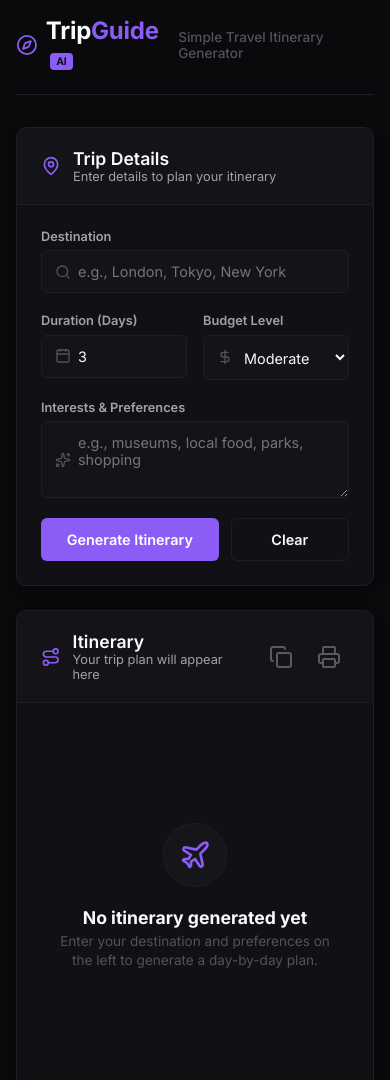
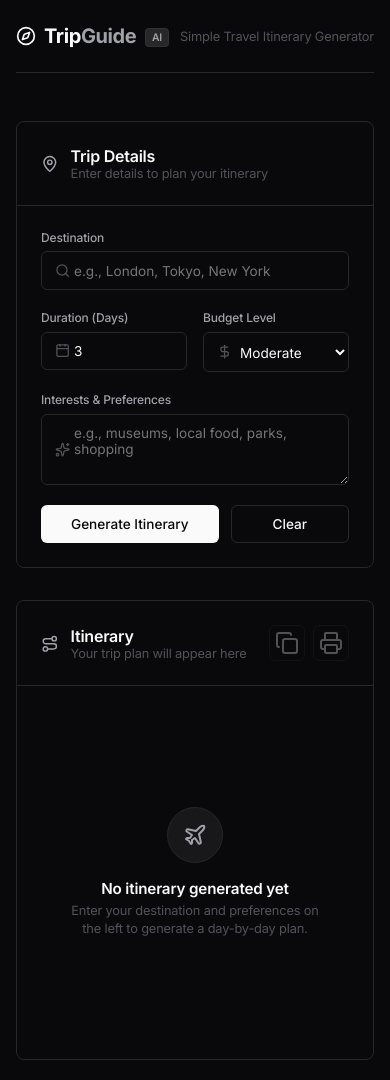
Before and after one commit to aadi17-arch/tripguide, a website: page public/index.html in a window 390 px wide. Shown: the top 1080 px of the page. Drawn offline with nearby package versions, Linux system fonts and the light colour scheme.

Commit message:
Update UI style to modern minimalist shadcn theme

```diff
--- a/public/app.js
+++ b/public/app.js
@@ -216,7 +216,7 @@ document.addEventListener("DOMContentLoaded", () => {
                         margin: 0 auto;
                     }
                     h3 {
-                        color: #8b5cf6;
+                        color: #09090b;
                         border-bottom: 2px solid #e2e8f0;
                         padding-bottom: 0.5rem;
                         margin-top: 2rem;
--- a/public/style.css
+++ b/public/style.css
@@ -1,28 +1,29 @@
-/* Clean, Minimalist Dark Theme (Charcoal & Violet) */
+/* Modern Minimalist Dark Theme (shadcn/ui inspired) */
 :root {
-    --bg-primary: #0a0a0c;     /* Deep Steel Charcoal */
-    --bg-secondary: #111115;   /* Dark Carbon Gray */
-    --border-color: #1e1e24;   /* Slate Border */
-    --border-hover: #2d2d37;
+    --bg-primary: #09090b;       /* Zinc 950 */
+    --bg-secondary: #09090b;
+    --card-bg: #09090b;          /* Pure flat dark layout */
+    --border-color: #27272a;     /* Zinc 800 */
+    --border-hover: #3f3f46;     /* Zinc 700 */
 
-    --text-primary: #f8fafc;
-    --text-secondary: #a1a1aa;
-    --text-muted: #52525b;
+    --text-primary: #fafafa;     /* Zinc 50 */
+    --text-secondary: #a1a1aa;   /* Zinc 400 */
+    --text-muted: #52525b;       /* Zinc 600 */
 
-    /* Solid Clean Colors - No Gradients */
-    --primary: #8b5cf6;        /* Solid Violet / Iris */
-    --primary-bg-hover: #7c3aed;
-    --danger: #ef4444;        /* Red */
-    --success: #10b981;
+    /* Premium Muted Accents */
+    --primary: #fafafa;          /* High contrast white button */
+    --primary-text: #09090b;     /* Dark text inside white button */
+    --accent: #3f3f46;           /* Zinc 700 for highlights */
+    --danger: #ef4444;
+    --success: #22c55e;
 
-    --card-bg: #111115;
-    --shadow-md: 0 4px 12px rgba(0, 0, 0, 0.4);
-    --shadow-lg: 0 8px 24px rgba(0, 0, 0, 0.5);
+    --shadow-sm: 0 1px 2px 0 rgba(0, 0, 0, 0.05);
+    --shadow-md: 0 4px 6px -1px rgba(0, 0, 0, 0.1), 0 2px 4px -2px rgba(0, 0, 0, 0.1);
 
     --radius-md: 6px;
-    --radius-lg: 10px;
+    --radius-lg: 8px;
 
-    --transition-smooth: all 0.2s ease-in-out;
+    --transition-smooth: all 0.15s ease;
 }
 
 /* Global Reset & Base */
@@ -40,18 +41,19 @@ body {
     overflow-x: hidden;
     display: flex;
     flex-direction: column;
+    letter-spacing: -0.01em;
 }
 
 /* Container & Layout */
 .app-container {
-    max-width: 1200px;
+    max-width: 1100px;
     width: 100%;
     margin: 0 auto;
-    padding: 2rem 1.5rem;
+    padding: 3rem 1.5rem;
     flex: 1;
     display: flex;
     flex-direction: column;
-    gap: 2rem;
+    gap: 3rem;
 }
 
 /* Header */
@@ -60,7 +62,7 @@ body {
     justify-content: space-between;
     align-items: center;
     border-bottom: 1px solid var(--border-color);
-    padding-bottom: 1.25rem;
+    padding-bottom: 1.5rem;
 }
 
 .logo {
@@ -70,52 +72,52 @@ body {
 }
 
 .logo-icon {
-    width: 1.5rem;
-    height: 1.5rem;
-    color: var(--primary);
+    width: 1.25rem;
+    height: 1.25rem;
+    color: var(--text-primary);
 }
 
 .logo-text {
-    font-size: 1.5rem;
+    font-size: 1.25rem;
     font-weight: 700;
-    letter-spacing: -0.01em;
+    letter-spacing: -0.02em;
 }
 
 .logo-text span {
-    color: var(--primary);
+    color: var(--text-secondary);
 }
 
 .badge {
-    background-color: var(--primary);
-    color: #0b0f12;
+    background-color: var(--border-color);
+    color: var(--text-secondary);
     font-size: 0.65rem;
-    font-weight: 700;
+    font-weight: 600;
     padding: 0.15rem 0.4rem;
     border-radius: 4px;
     vertical-align: middle;
     margin-left: 0.25rem;
+    border: 1px solid rgba(255, 255, 255, 0.05);
 }
 
 .header-tagline {
     color: var(--text-muted);
-    font-size: 0.85rem;
-    font-weight: 500;
+    font-size: 0.8rem;
+    font-weight: 400;
 }
 
 /* Main Grid Layout */
 .main-grid {
     display: grid;
-    grid-template-columns: 1fr 1.5fr;
-    gap: 1.5rem;
+    grid-template-columns: 1fr 1.4fr;
+    gap: 2rem;
     align-items: start;
 }
 
-/* Card Styling */
+/* Card Styling (Clean Flat Borders) */
 .card {
     background-color: var(--card-bg);
     border: 1px solid var(--border-color);
     border-radius: var(--radius-lg);
-    box-shadow: var(--shadow-md);
     overflow: hidden;
     transition: var(--transition-smooth);
 }
@@ -129,26 +131,26 @@ body {
     display: flex;
     align-items: center;
     gap: 0.75rem;
-    padding: 1.25rem 1.5rem;
+    padding: 1.5rem;
     border-bottom: 1px solid var(--border-color);
-    background-color: rgba(255, 255, 255, 0.01);
 }
 
 .panel-icon {
-    width: 1.25rem;
-    height: 1.25rem;
-    color: var(--primary);
+    width: 1.1rem;
+    height: 1.1rem;
+    color: var(--text-secondary);
 }
 
 .panel-header h2 {
-    font-size: 1.1rem;
+    font-size: 1rem;
     font-weight: 600;
     color: var(--text-primary);
+    letter-spacing: -0.015em;
 }
 
 .panel-header p {
     font-size: 0.8rem;
-    color: var(--text-secondary);
+    color: var(--text-muted);
 }
 
 /* Form Styles */
@@ -172,8 +174,8 @@ body {
 }
 
 label {
-    font-size: 0.8rem;
-    font-weight: 600;
+    font-size: 0.75rem;
+    font-weight: 500;
     color: var(--text-secondary);
 }
 
@@ -186,33 +188,33 @@ label {
 .input-icon {
     position: absolute;
     left: 0.85rem;
-    width: 1rem;
-    height: 1rem;
+    width: 0.95rem;
+    height: 0.95rem;
     color: var(--text-muted);
     pointer-events: none;
 }
 
 input, select, textarea {
     width: 100%;
-    padding: 0.75rem 1rem 0.75rem 2.25rem;
-    background-color: rgba(255, 255, 255, 0.01);
+    padding: 0.65rem 0.85rem 0.65rem 2rem;
+    background-color: transparent;
     border: 1px solid var(--border-color);
     border-radius: var(--radius-md);
     color: var(--text-primary);
     font-family: inherit;
-    font-size: 0.9rem;
+    font-size: 0.85rem;
     transition: var(--transition-smooth);
     outline: none;
 }
 
 textarea {
     resize: vertical;
-    padding-left: 2.25rem;
+    padding-left: 2rem;
 }
 
 input:focus, select:focus, textarea:focus {
-    border-color: var(--primary);
-    background-color: rgba(255, 255, 255, 0.03);
+    border-color: var(--border-hover);
+    box-shadow: 0 0 0 2px rgba(255, 255, 255, 0.05);
 }
 
 /* Buttons */
@@ -221,27 +223,27 @@ input:focus, select:focus, textarea:focus {
     align-items: center;
     justify-content: center;
     gap: 0.5rem;
-    padding: 0.75rem 1.25rem;
+    padding: 0.65rem 1.25rem;
     font-family: inherit;
-    font-size: 0.9rem;
-    font-weight: 600;
+    font-size: 0.85rem;
+    font-weight: 500;
     border-radius: var(--radius-md);
-    border: none;
+    border: 1px solid transparent;
     cursor: pointer;
     transition: var(--transition-smooth);
 }
 
 .btn-primary {
     background-color: var(--primary);
-    color: #ffffff; /* White text for contrast */
+    color: var(--primary-text);
 }
 
 .btn-primary:hover {
-    background-color: var(--primary-bg-hover);
+    background-color: #e4e4e7; /* Muted hover */
 }
 
 .btn-primary:disabled {
-    opacity: 0.5;
+    opacity: 0.4;
     cursor: not-allowed;
 }
 
@@ -252,7 +254,7 @@ input:focus, select:focus, textarea:focus {
 }
 
 .btn-secondary:hover:not(:disabled) {
-    background-color: rgba(255, 255, 255, 0.04);
+    background-color: #18181b;
     border-color: var(--border-hover);
 }
 
@@ -262,16 +264,16 @@ input:focus, select:focus, textarea:focus {
 }
 
 .btn-icon {
-    width: 2.5rem;
-    height: 2.5rem;
+    width: 2.25rem;
+    height: 2.25rem;
     padding: 0;
 }
 
-/* Result Panel Specifics */
+/* Result Panel */
 .result-panel {
     display: flex;
     flex-direction: column;
-    min-height: 480px;
+    min-height: 460px;
     height: 100%;
 }
 
@@ -297,60 +299,62 @@ input:focus, select:focus, textarea:focus {
     align-items: center;
     justify-content: center;
     text-align: center;
-    padding: 3rem 1.5rem;
+    padding: 4rem 1.5rem;
     flex: 1;
     color: var(--text-secondary);
 }
 
 .empty-illustration {
-    width: 4rem;
-    height: 4rem;
-    background-color: rgba(255, 255, 255, 0.02);
+    width: 3.5rem;
+    height: 3.5rem;
+    background-color: #18181b;
     border-radius: 50%;
     display: flex;
     align-items: center;
     justify-content: center;
-    margin-bottom: 1.25rem;
+    margin-bottom: 1rem;
     border: 1px solid var(--border-color);
 }
 
 .plane-icon {
-    width: 2rem;
-    height: 2rem;
-    color: var(--primary);
+    width: 1.5rem;
+    height: 1.5rem;
+    color: var(--text-secondary);
 }
 
 .empty-state h3 {
-    font-size: 1.1rem;
+    font-size: 0.95rem;
     color: var(--text-primary);
     margin-bottom: 0.25rem;
+    font-weight: 600;
 }
 
 .empty-state p {
-    font-size: 0.85rem;
-    max-width: 280px;
+    font-size: 0.8rem;
+    max-width: 260px;
     line-height: 1.4;
     color: var(--text-muted);
 }
 
-/* Itinerary Output Container */
+/* Itinerary Output */
 .itinerary-output {
     padding: 1.5rem;
     overflow-y: auto;
-    max-height: 550px;
+    max-height: 520px;
     flex: 1;
     line-height: 1.6;
-    font-size: 0.95rem;
+    font-size: 0.9rem;
     color: var(--text-primary);
 }
 
 .itinerary-output h3 {
     margin-top: 1.5rem;
     margin-bottom: 0.75rem;
-    font-size: 1.15rem;
-    color: var(--primary);
+    font-size: 0.95rem;
+    font-weight: 600;
+    color: var(--text-primary);
     border-bottom: 1px solid var(--border-color);
-    padding-bottom: 0.25rem;
+    padding-bottom: 0.35rem;
     display: flex;
     justify-content: space-between;
     align-items: center;
@@ -360,12 +364,12 @@ input:focus, select:focus, textarea:focus {
 .itinerary-output h3::after {
     content: '';
     display: inline-block;
-    width: 6px;
-    height: 6px;
-    border-right: 2px solid var(--text-secondary);
-    border-bottom: 2px solid var(--text-secondary);
+    width: 4px;
+    height: 4px;
+    border-right: 1.5px solid var(--text-muted);
+    border-bottom: 1.5px solid var(--text-muted);
     transform: rotate(45deg);
-    transition: transform 0.2s ease;
+    transition: transform 0.15s ease;
     margin-right: 0.5rem;
 }
 
@@ -374,9 +378,9 @@ input:focus, select:focus, textarea:focus {
 }
 
 .collapsible-content {
-    max-height: 2000px; /* High enough to contain long daily plans */
+    max-height: 2000px;
     overflow: hidden;
-    transition: max-height 0.25s ease-out, opacity 0.15s ease-out;
+    transition: max-height 0.2s ease-out, opacity 0.15s ease-out;
     opacity: 1;
 }
 
@@ -391,18 +395,18 @@ input:focus, select:focus, textarea:focus {
 }
 
 .itinerary-output p {
-    margin-bottom: 1rem;
-    color: #e2e8f0;
+    margin-bottom: 0.85rem;
+    color: var(--text-secondary);
 }
 
 .itinerary-output ul, .itinerary-output ol {
-    margin-bottom: 1.25rem;
-    padding-left: 1.25rem;
+    margin-bottom: 1rem;
+    padding-left: 1.15rem;
 }
 
 .itinerary-output ul.checklist {
     list-style-type: none;
-    padding-left: 0.25rem;
+    padding-left: 0.15rem;
 }
 
 .itinerary-output ul.checklist li {
@@ -415,12 +419,12 @@ input:focus, select:focus, textarea:focus {
     width: auto;
     margin: 0;
     cursor: pointer;
-    accent-color: var(--primary);
+    accent-color: var(--text-primary);
 }
 
 .itinerary-output li {
-    margin-bottom: 0.4rem;
-    color: #cbd5e1;
+    margin-bottom: 0.35rem;
+    color: var(--text-secondary);
 }
 
 .itinerary-output li strong {
@@ -434,17 +438,16 @@ input:focus, select:focus, textarea:focus {
     justify-content: center;
     gap: 0.5rem;
     padding: 1rem;
-    background-color: rgba(0, 0, 0, 0.1);
     border-top: 1px solid var(--border-color);
-    font-size: 0.85rem;
+    font-size: 0.8rem;
     color: var(--text-secondary);
 }
 
 .spinner {
-    width: 1rem;
-    height: 1rem;
-    border: 2px solid rgba(255, 255, 255, 0.1);
-    border-top-color: var(--primary);
+    width: 0.85rem;
+    height: 0.85rem;
+    border: 1.5px solid rgba(255, 255, 255, 0.1);
+    border-top-color: var(--text-primary);
     border-radius: 50%;
     animation: spin 0.8s linear infinite;
 }
@@ -459,26 +462,26 @@ input:focus, select:focus, textarea:focus {
     gap: 0.75rem;
     margin: 1.5rem;
     padding: 1rem;
-    background-color: rgba(244, 63, 94, 0.05);
-    border: 1px solid rgba(244, 63, 94, 0.15);
+    background-color: rgba(239, 68, 68, 0.05);
+    border: 1px solid rgba(239, 68, 68, 0.15);
     border-radius: var(--radius-md);
-    color: #fda4af;
+    color: #f87171;
 }
 
 .error-icon {
-    width: 1.25rem;
-    height: 1.25rem;
+    width: 1.1rem;
+    height: 1.1rem;
     flex-shrink: 0;
 }
 
 .error-message h4 {
-    font-size: 0.9rem;
+    font-size: 0.85rem;
     font-weight: 600;
     margin-bottom: 0.15rem;
 }
 
 .error-message p {
-    font-size: 0.8rem;
+    font-size: 0.75rem;
     opacity: 0.9;
 }
 
@@ -487,7 +490,7 @@ input:focus, select:focus, textarea:focus {
     text-align: center;
     padding-top: 1.5rem;
     border-top: 1px solid var(--border-color);
-    font-size: 0.8rem;
+    font-size: 0.75rem;
     color: var(--text-muted);
 }
 
@@ -502,6 +505,6 @@ input:focus, select:focus, textarea:focus {
         grid-template-columns: 1fr;
     }
     .app-container {
-        padding: 1rem;
+        padding: 1.5rem 1rem;
     }
 }
```
